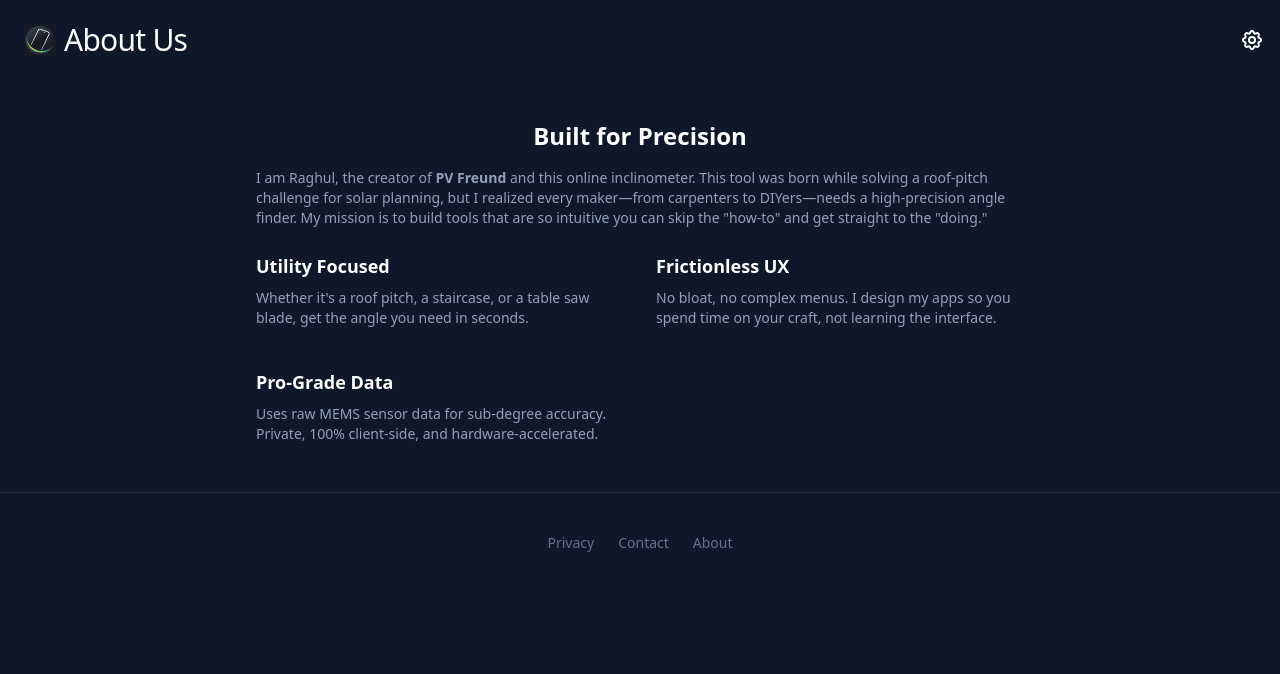
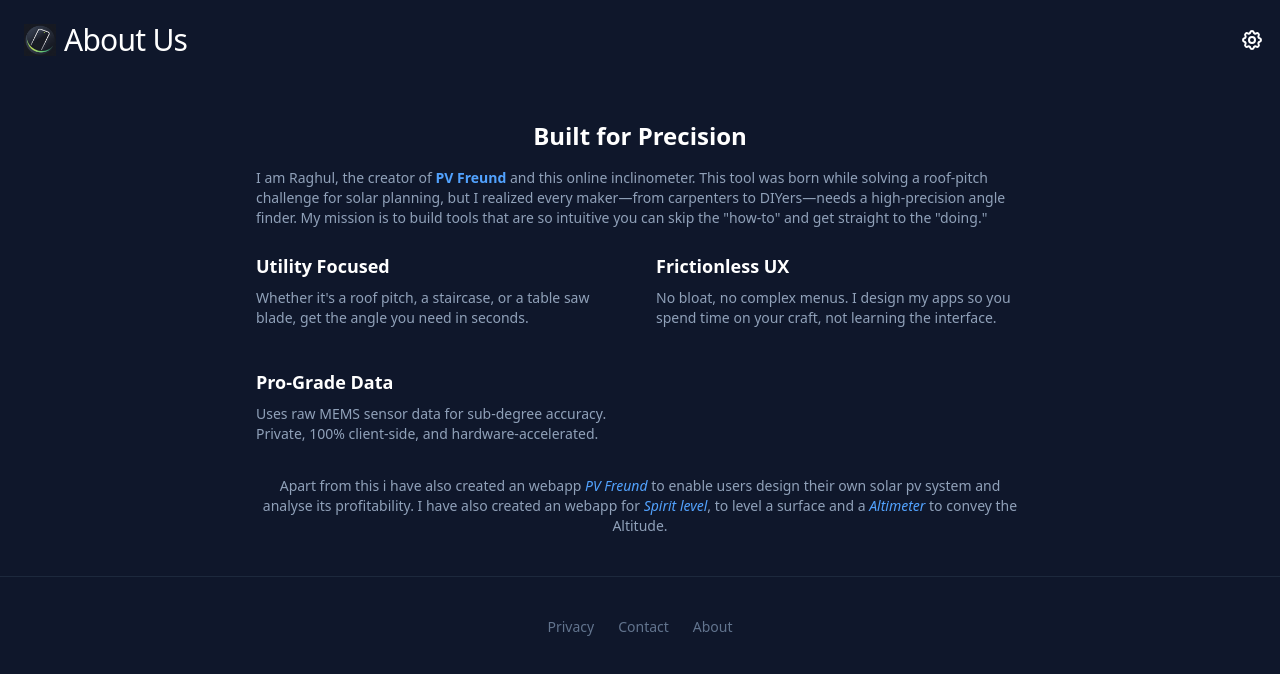
Before and after one commit to raghul196/online-inclinometer, a website: page aboutus.html in a window 1280 px wide. Drawn offline with Linux system fonts and the light colour scheme.

Commit message:
about us page

```diff
--- a/aboutus.html
+++ b/aboutus.html
@@ -19,7 +19,7 @@
     <section class="how-it-works-section">
     <h1 class="section-title">Built for Precision</h1>
     <p class="section-intro">
-        I am Raghul, the creator of <a href="https://pvfreund.com"><strong>PV Freund</strong></a> and this online inclinometer. This tool was born while solving a roof-pitch challenge for solar planning, but I realized every maker—from carpenters to DIYers—needs a high-precision angle finder. My mission is to build tools that are so intuitive you can skip the "how-to" and get straight to the "doing."
+        I am Raghul, the creator of <a class = "text-blue-400" href="https://pvfreund.com"><strong>PV Freund</strong></a> and this online inclinometer. This tool was born while solving a roof-pitch challenge for solar planning, but I realized every maker—from carpenters to DIYers—needs a high-precision angle finder. My mission is to build tools that are so intuitive you can skip the "how-to" and get straight to the "doing."
     </p>
 
     <div class="section-grid">
@@ -36,6 +36,11 @@
             <p class="paragraph-margin">Uses raw MEMS sensor data for sub-degree accuracy. Private, 100% client-side, and hardware-accelerated.</p>
         </div>
     </div>
+
+    <p class="section-outro">
+      Apart from this i have also created an webapp <a class = "text-blue-400" href="https://pvfreund.com/"><i>PV Freund</i></a> to enable users design their own solar pv system and analyse its profitability.
+      I have also created an webapp for <a class = "text-blue-400" href="https://spiritlevel.online/"><i>Spirit level</i></a>, to level a surface and a <a class = "text-blue-400" href="https://whatismyaltitude.com/"><i>Altimeter</i></a> to convey the Altitude.
+    </p>
 </section>
     <div class="footer-links">
         <a href="./privacy.html" class="footer-link">Privacy</a>
```
Also changed, not shown: contact.html (+1 -1 lines), privacy.html (+3 -1 lines), output.css.
